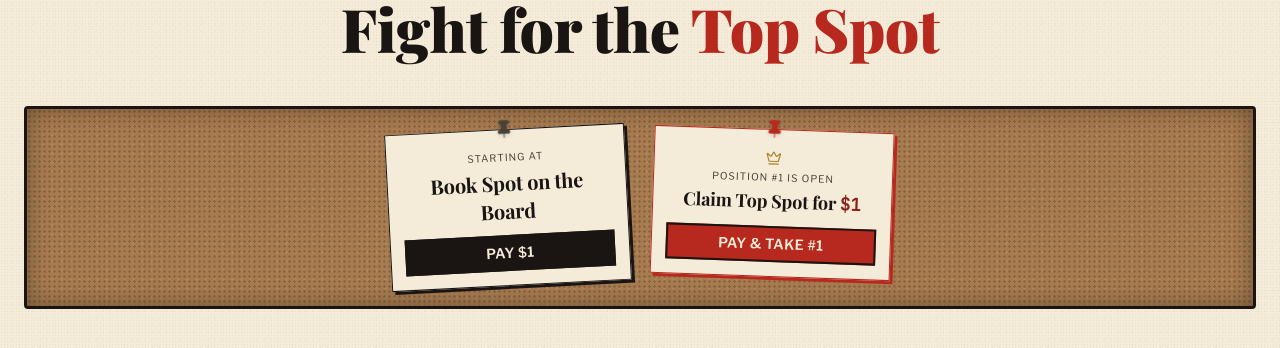
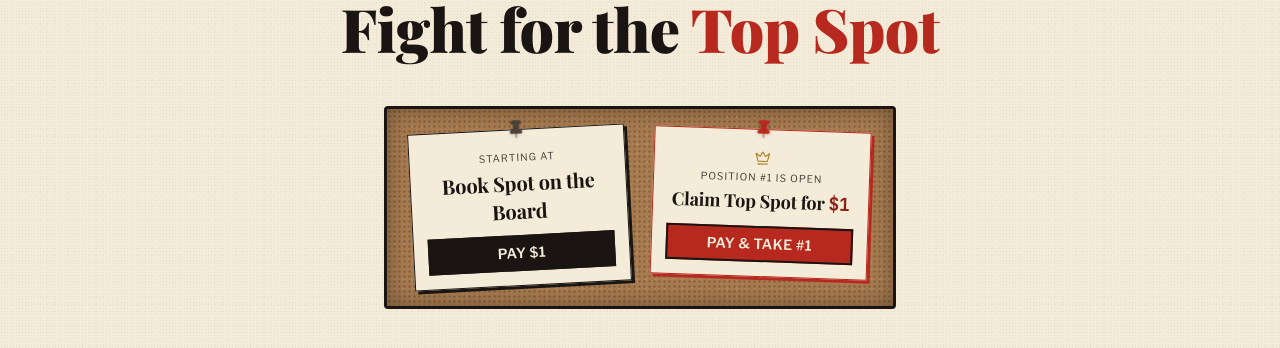
Before and after one commit to ZuxRoy/thebidboard.lol, a React (Vite) app in the folder app/: page / in a window 1280 px wide. Shown: the part 143-491 px from the top of the page. Built offline with nearby package versions, Linux system fonts and the light colour scheme; no server answers; a web font is replaced by a local one.

Commit message:
ui update corkboard size fix

```diff
--- a/app/src/components/BulletinBoard.tsx
+++ b/app/src/components/BulletinBoard.tsx
@@ -13,7 +13,7 @@ export default function BulletinBoard({ onPickAmount }: BulletinBoardProps) {
   const nextAmountCents = data?.nextAmountCents ?? 100;
 
   return (
-    <div className="corkboard rounded-sm px-4 py-4 sm:px-6 sm:py-5">
+    <div className="corkboard w-full max-w-lg mx-auto rounded-sm px-4 py-4 sm:px-6 sm:py-5">
       <div className="flex flex-col sm:flex-row justify-center items-stretch gap-5 sm:gap-6 max-w-2xl mx-auto">
         <PinnedNote rotate="-rotate-2 sm:-rotate-3">
           <p className="text-[10px] uppercase tracking-widest text-ink-soft mb-1">Starting at</p>
```
